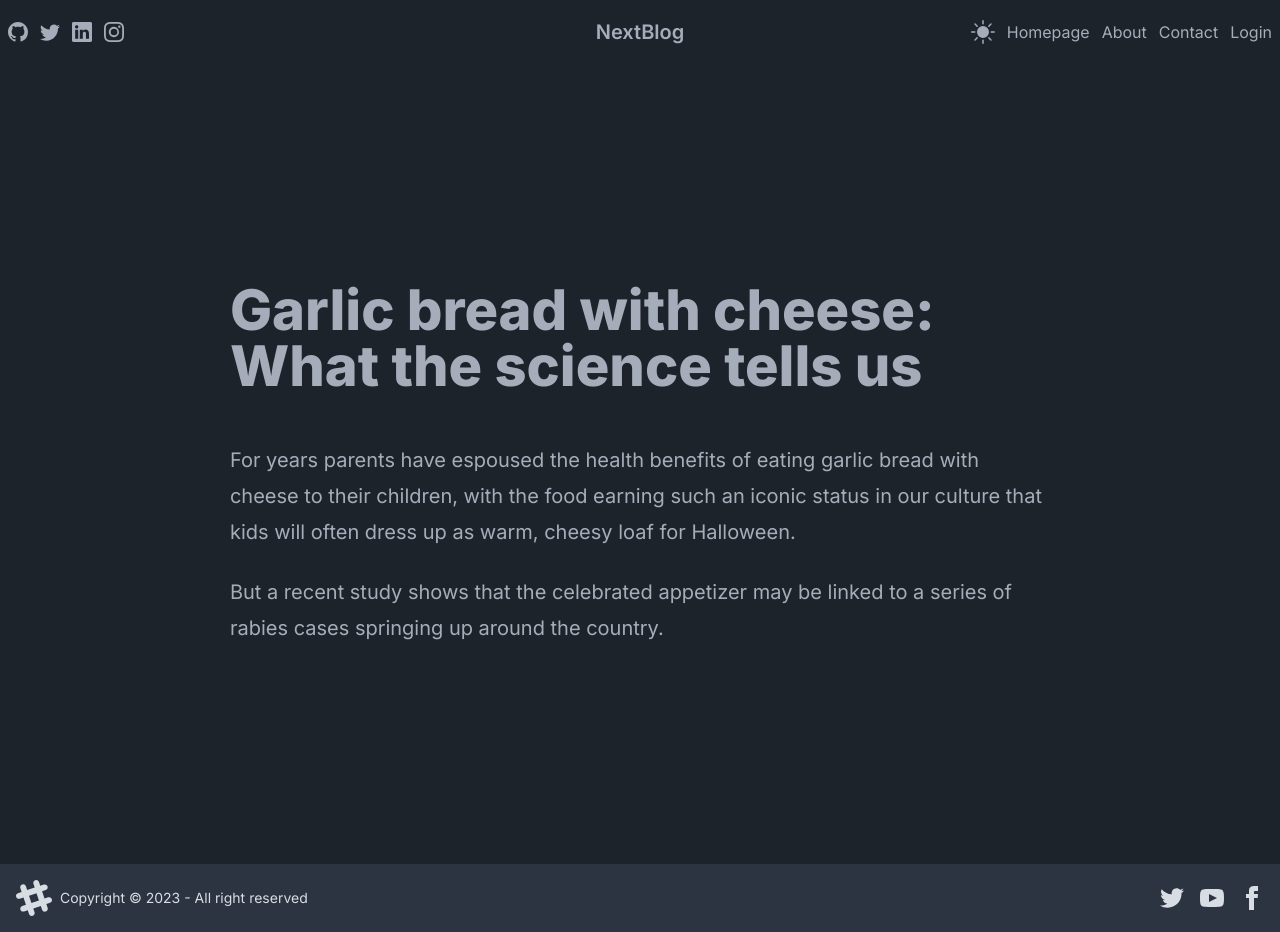
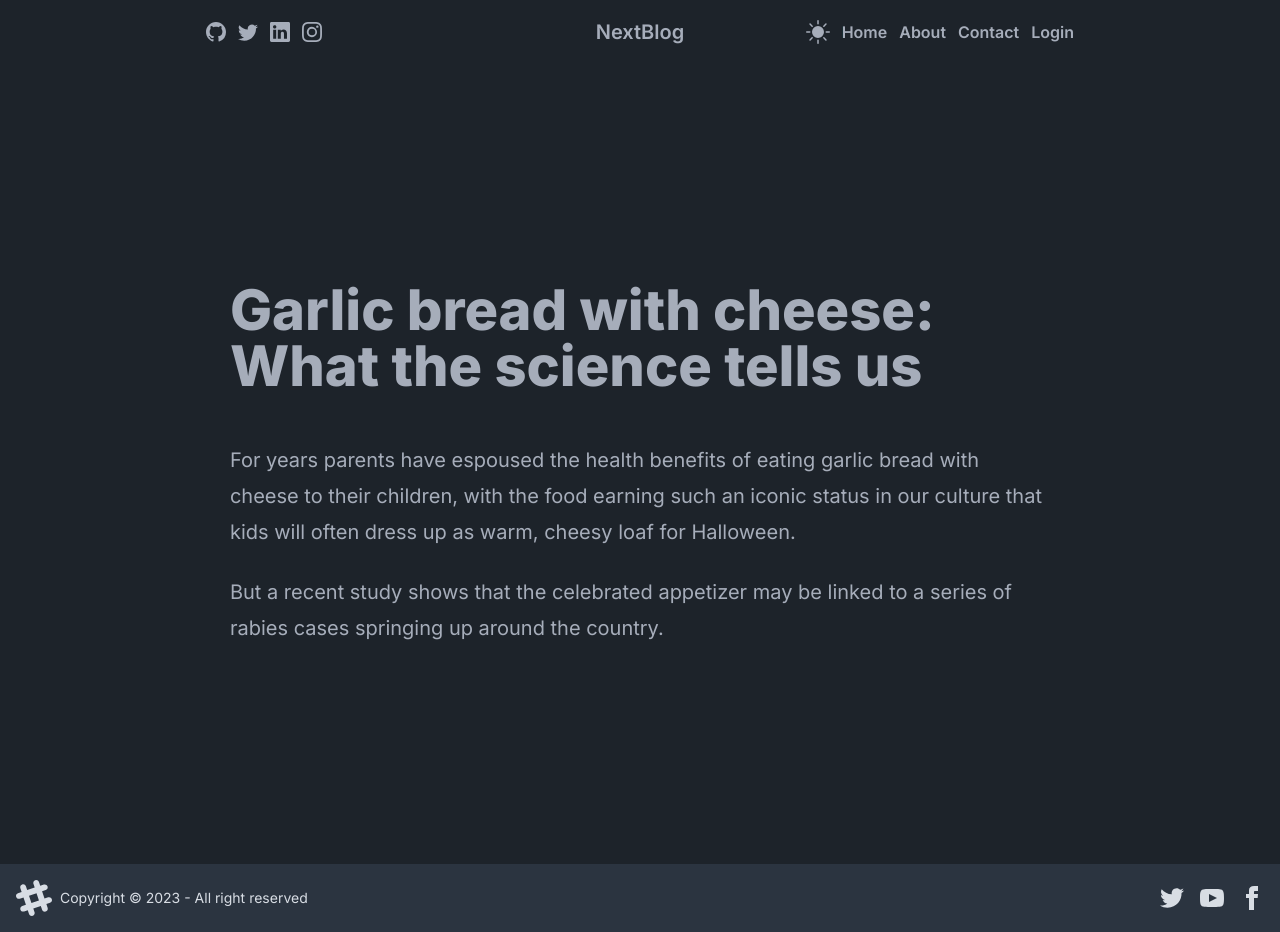
Before and after one commit to killy10o10/next-blog, a Next.js app: page / in a window 1280 px wide. Built offline with nearby package versions, Linux system fonts and the light colour scheme.

Commit message:
Add navbar link styles

```diff
--- a/src/app/globals.css
+++ b/src/app/globals.css
@@ -1,3 +1,20 @@
 @import 'tailwindcss/base';
 @import 'tailwindcss/components';
 @import 'tailwindcss/utilities';
+
+.gradient-text {
+  font-weight: 600;
+  color: inherit;
+  overflow: hidden;
+  background: linear-gradient(to right, #00adb5, #00adb5 50%, #a6adba 50%);
+  background-clip: text;
+  -webkit-background-clip: text;
+  -webkit-text-fill-color: transparent;
+  background-size: 200% 100%;
+  background-position: 100%;
+  transition: background-position 275ms ease;
+}
+
+.gradient-text:hover {
+  background-position: 0 100%;
+}
--- a/src/app/layout.jsx
+++ b/src/app/layout.jsx
@@ -1,5 +1,7 @@
+import Navbar from '@/components/navbar/Navbar'
 import './globals.css'
 import { Inter } from 'next/font/google'
+import Footer from '@/components/footer/Footer'
 
 const inter = Inter({ subsets: ['latin'] })
 
@@ -11,7 +13,15 @@ export const metadata = {
 export default function RootLayout({ children }) {
   return (
     <html lang="en">
-      <body className={`${inter.className} bg-white text-blue-gray-900 dark:text-blue-gray-400 dark:bg-blue-gray-600`}>{children}</body>
+      <body className={`${inter.className} bg-white text-blue-gray-900 dark:text-blue-gray-400 dark:bg-blue-gray-600`}>
+        <div className='xl:flex items-center justify-center'>
+          <div>
+            <Navbar />
+            {children}
+          </div>
+        </div>
+        <Footer />
+      </body>
     </html>
   )
 }
--- a/src/app/page.jsx
+++ b/src/app/page.jsx
@@ -1,10 +1,10 @@
-import Footer from "@/components/footer/Footer";
-import Navbar from "@/components/navbar/Navbar";
+// import Footer from "@/components/footer/Footer";
+// import Navbar from "@/components/navbar/Navbar";
 
 export default function Home() {
   return(
    <>
-    <Navbar />
+    {/* <Navbar /> */}
       <div className="flex flex-col min-h-screen items-center justify-center p-3 lg:p-8">
         <article className="prose lg:prose-xl text-inherit">
           <h1 className="text-inherit">Garlic bread with cheese: What the science tells us</h1>
@@ -19,7 +19,7 @@ export default function Home() {
           </p>
         </article>
       </div>
-      <Footer />
+      {/* <Footer /> */}
    </>
   );
 }
--- a/src/components/navbar/Navbar.jsx
+++ b/src/components/navbar/Navbar.jsx
@@ -36,10 +36,10 @@ function Navbar() {
             )}
           </button>
           <div className='flex gap-3'>
-             <Link href="/">Homepage</Link>
-             <Link href="/">About</Link>
-             <a href="mailto:quamikilly@gmail.com">Contact</a>
-             <Link href="/">Login</Link>
+             <Link className='gradient-text' href="/">Home</Link>
+             <Link className='gradient-text' href="/">About</Link>
+             <a className='gradient-text' href="mailto:quamikilly@gmail.com">Contact</a>
+             <Link className='gradient-text' href="/">Login</Link>
           </div>
       </div>
     </nav>
```
